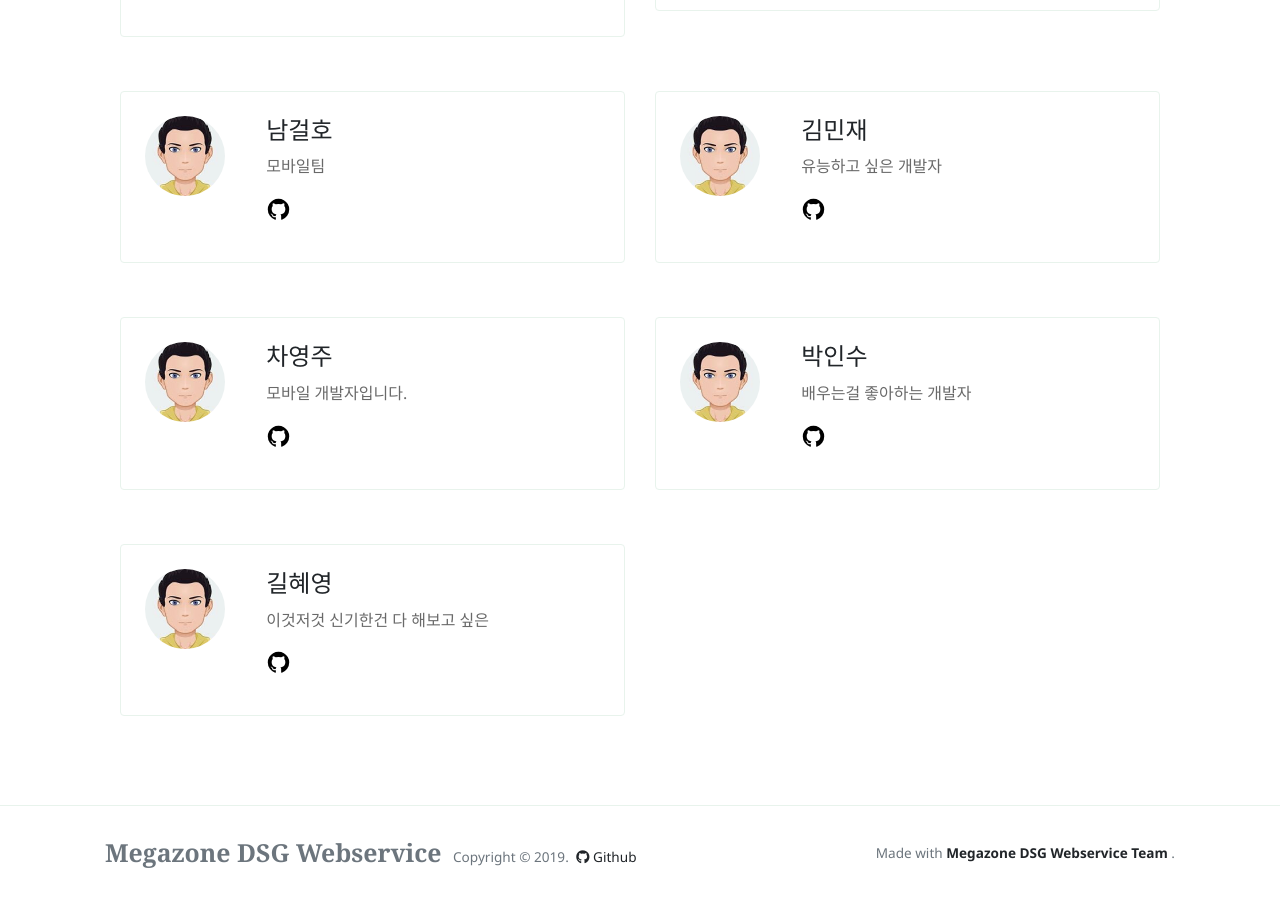
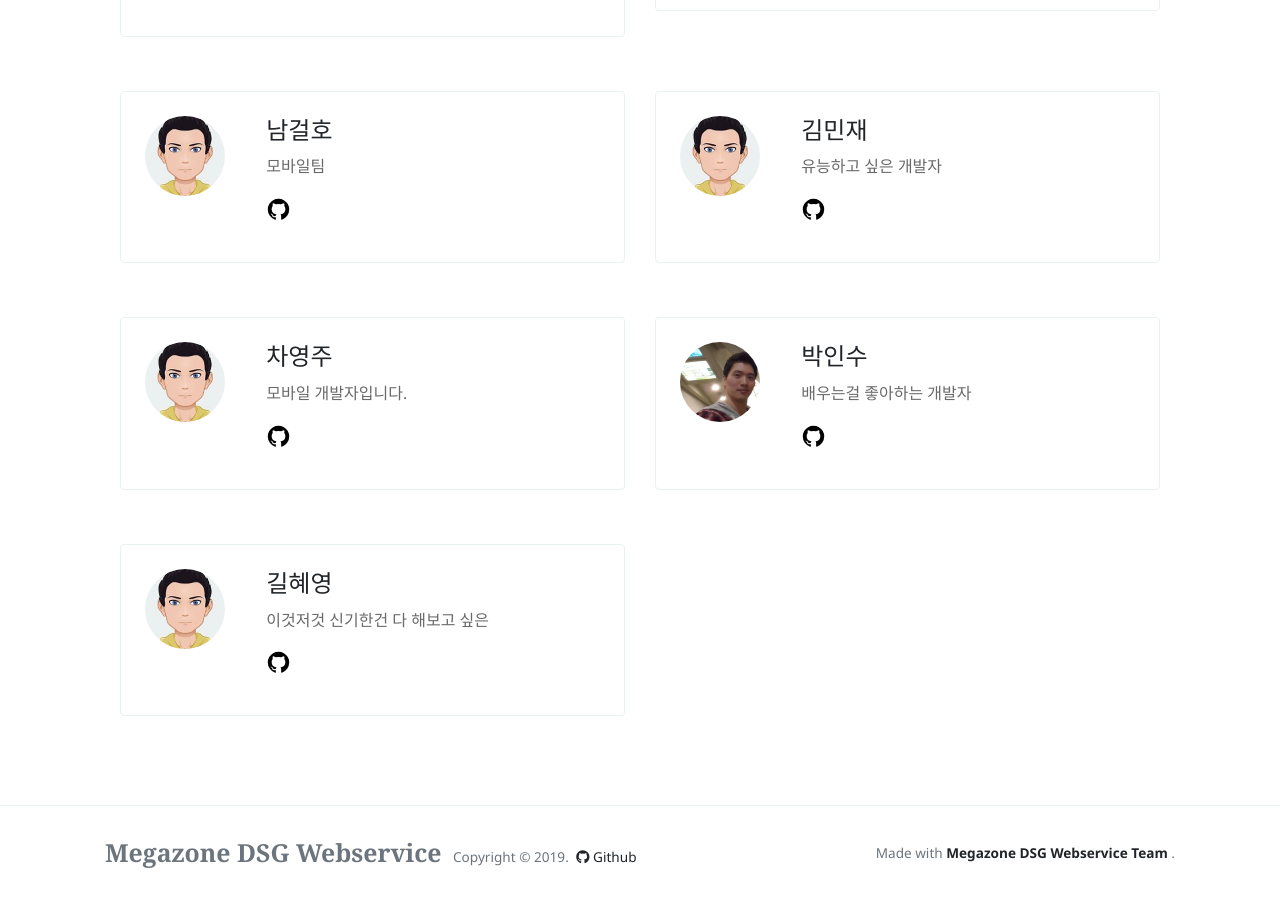
Before and after one commit to MegazoneDSG/megazonedsg.github.io, a Jekyll site: the page built from _pages/authors-list.html, in a window 1280 px wide and 900 px high, scrolled down 636 px. Built offline with Jekyll 4.4.1, drawn with Linux system fonts in a browser that asks for light colours; nearby versions of some CDN libraries.

Commit message:
Update _config.yml

```diff
--- a/_config.yml
+++ b/_config.yml
@@ -73,6 +73,7 @@ authors:
   insupark83:
     name: 박인수
     bio: 배우는걸 좋아하는 개발자
+    avatar: "/assets/authors/insupark.jpg"
     email: isp8373@naver.com
     github_username: insupark83
     facebook_username:
```
